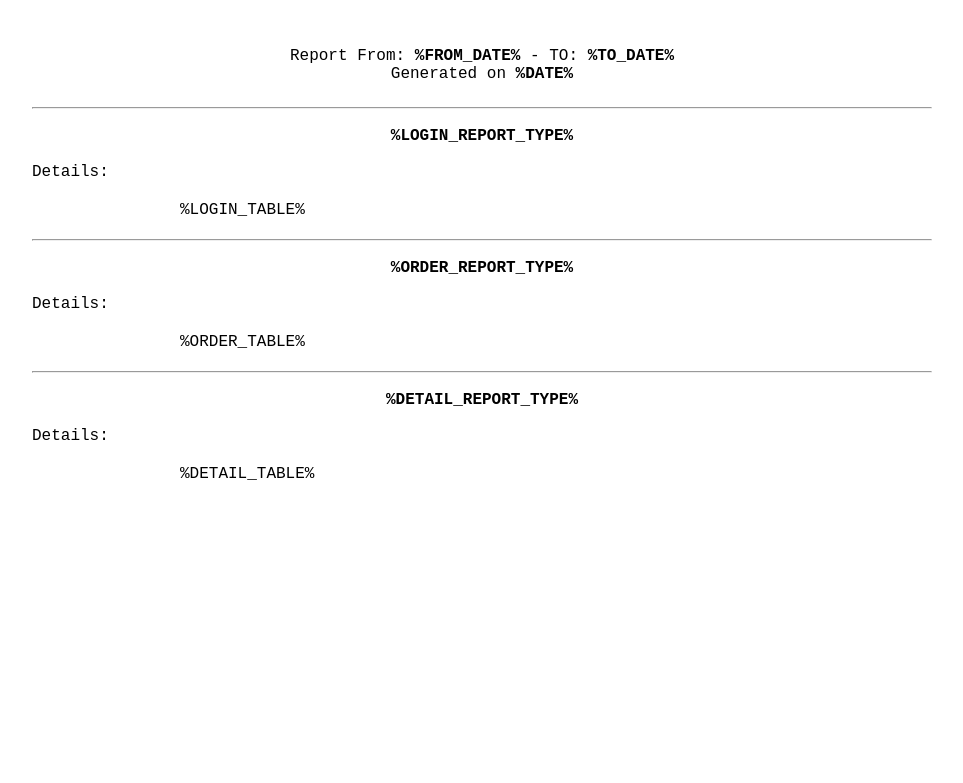
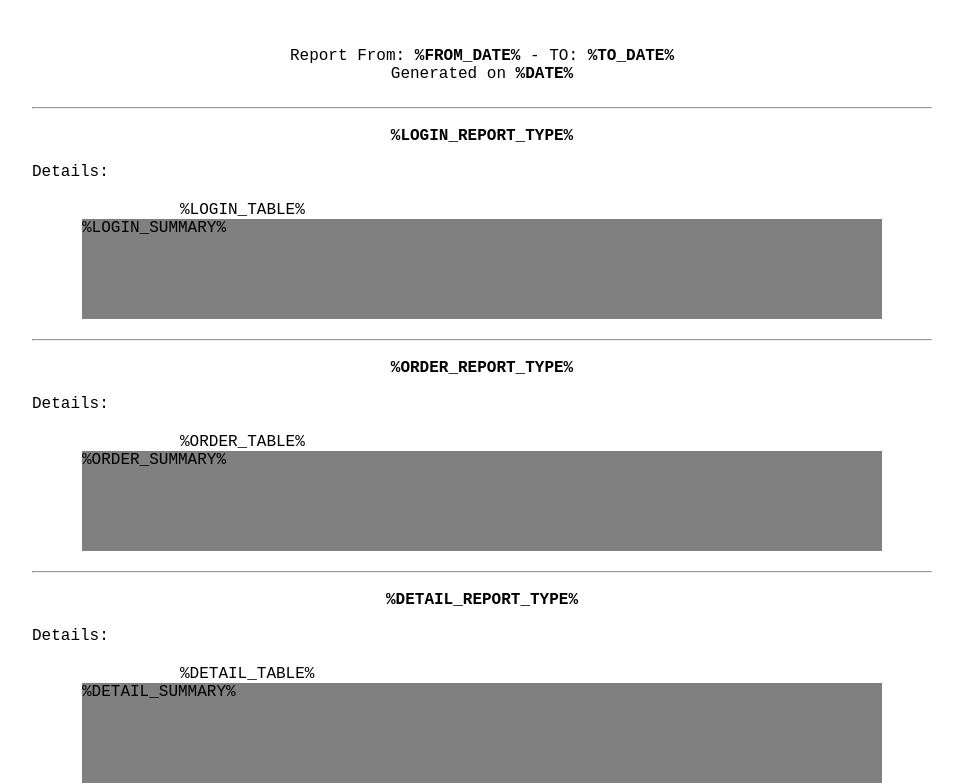
Before and after one commit to WajdyEssam/mangotalaat, a plain HTML site: page Mango/reports/GeneralReport.html in a window 1280 px wide. Shown: the part 369-1152 px from the top of the page, without its empty margins (158-1121 px from the left). Before the commit the page ends 852 px from the top, so only its background shows below. Drawn offline with Linux system fonts and the light colour scheme.

Commit message:
update html template files

```diff
--- a/Mango/reports/GeneralReport.html
+++ b/Mango/reports/GeneralReport.html
@@ -42,6 +42,13 @@
 			margin-left: 50px;
 			margin-right: 50px;
 
+		}
+
+		.summary {
+			background-color: gray;
+			height: 100px;
+			margin-left: 50px;
+			margin-right: 50px;
 		}
 
 		.content_header {
@@ -184,6 +191,9 @@
 						%LOGIN_TABLE%
 					</div> <!-- close table_data -->
 				</div> <!-- close content_table -->
+				<div class="summary">
+					%LOGIN_SUMMARY%
+				</div>
 			</div> <!-- close content_body -->
 
 			<div class="cln"></div> <!-- close cln -->
@@ -197,6 +207,9 @@
 						%ORDER_TABLE%
 					</div> <!-- close table_data -->
 				</div> <!-- close content_table -->
+			<div class="summary">
+				%ORDER_SUMMARY%
+			</div>
 			</div> <!-- close content_body -->
 
 
@@ -211,6 +224,9 @@
 						%DETAIL_TABLE%
 					</div> <!-- close table_data -->
 				</div> <!-- close content_table -->
+			<div class="summary">
+				%DETAIL_SUMMARY%
+			</div>
 			</div> <!-- close content_body -->
 
 		</div> <!-- close content -->
```
Also changed, not shown: Mango/reports/LogginReport.html (+11 -0 lines), Mango/reports/OrdersDetailsReport.html (+11 -0 lines), Mango/reports/OrdersReport.html (+11 -0 lines), 1 other file.
